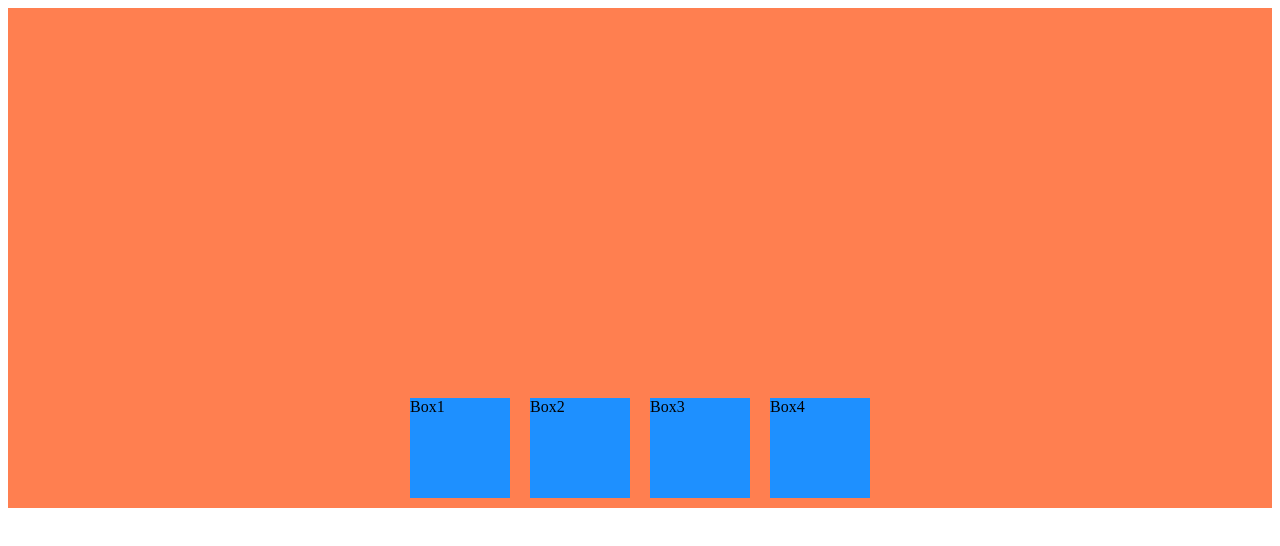
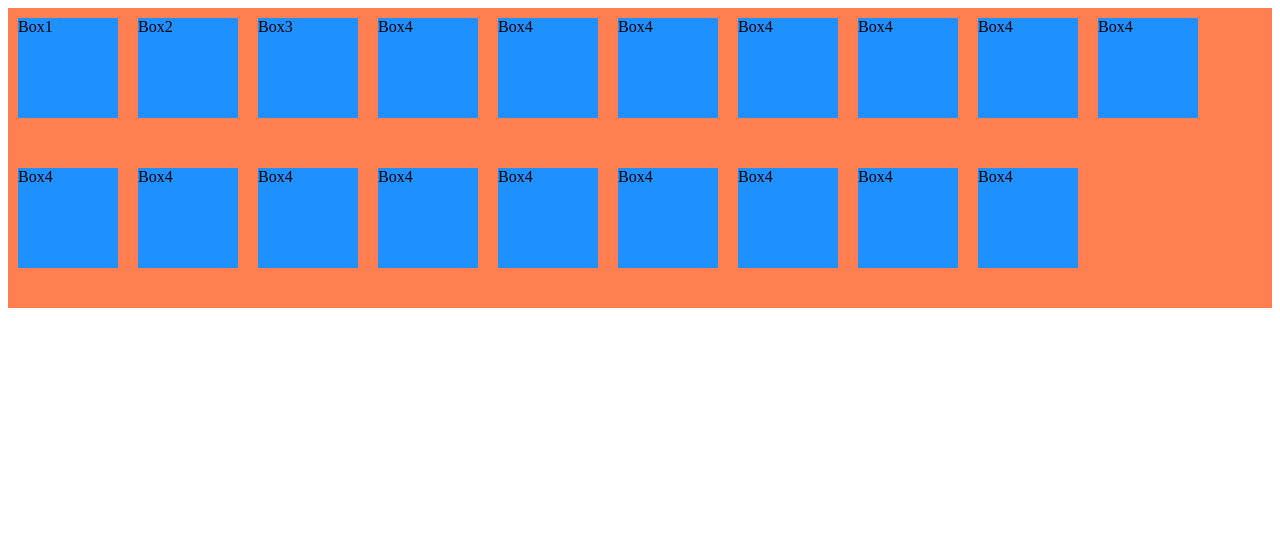
Before and after one commit to mrinal1224/Web-dev-28-Batch-2, a plain HTML site: page Class-6(The Flexbox)/index.html in a window 1280 px wide. Drawn offline with Linux system fonts and the light colour scheme.

Commit message:
flex wrap

```diff
--- a/Class-6(The Flexbox)/index.html
+++ b/Class-6(The Flexbox)/index.html
@@ -1,27 +1,28 @@
 <!DOCTYPE html>
 <html lang="en">
   <head>
-    <meta charset="UTF-8">
-    <meta name="viewport" content="width=device-width, initial-scale=1.0">
+    <meta charset="UTF-8" />
+    <meta name="viewport" content="width=device-width, initial-scale=1.0" />
     <title>Document</title>
     <style>
-        .container{
+      .container {
         background-color: coral;
-            height: 500px;
+        height: 300px;
         display: flex;
-            flex-direction:row;
+        flex-direction: row;
 
-             justify-content:center;
+        justify-content: start;
         /* space-around */
         /* Main axis */
 
         /* cross Axis */
-            align-items:flex-end;
+        align-items: flex-start;
 
+        flex-wrap: wrap;
 
       }
 
-        .item{
+      .item {
         background-color: dodgerblue;
         height: 100px;
         width: 100px;
@@ -35,6 +36,21 @@
       <div class="item">Box2</div>
       <div class="item">Box3</div>
       <div class="item">Box4</div>
+      <div class="item">Box4</div>
+      <div class="item">Box4</div>
+      <div class="item">Box4</div>
+      <div class="item">Box4</div>
+      <div class="item">Box4</div>
+      <div class="item">Box4</div>
+      <div class="item">Box4</div>
+      <div class="item">Box4</div>
+      <div class="item">Box4</div>
+      <div class="item">Box4</div>
+      <div class="item">Box4</div>
+      <div class="item">Box4</div>
+      <div class="item">Box4</div>
+      <div class="item">Box4</div>
+      <div class="item">Box4</div>
     </div>
   </body>
 </html>
```
Lines whose indentation alone changed are shown as unchanged.
